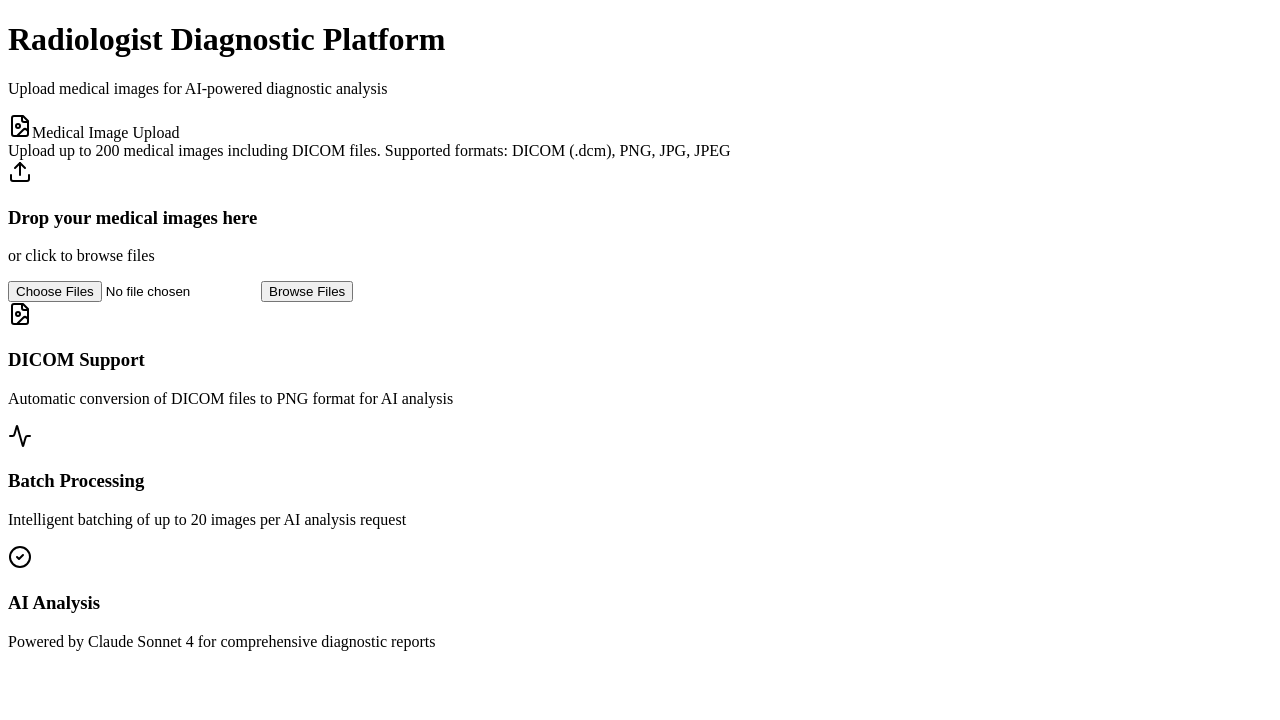
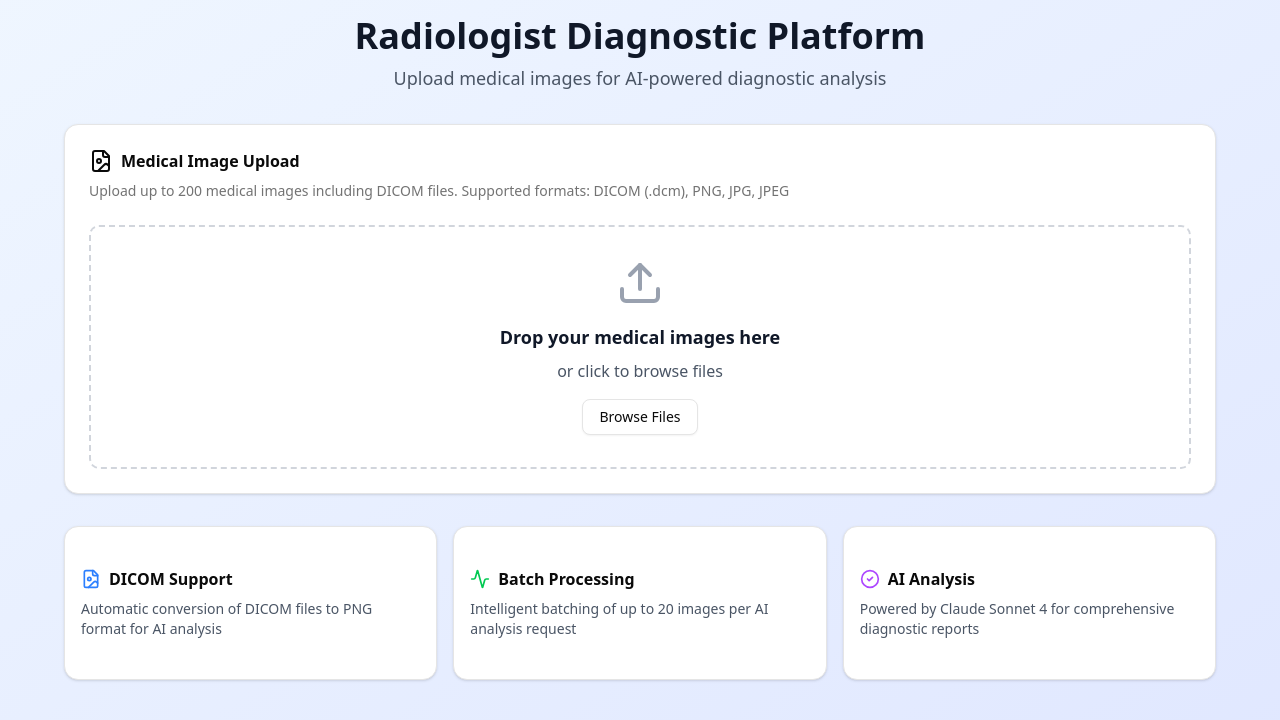
Before and after one commit to blackboxai-deploy/vibe-1757016453928, a Next.js app: page / in a window 1280 px wide. Shown: the top 720 px of the page. Built offline with nearby package versions, Linux system fonts and the light colour scheme.

Commit message:
Add src/app/layout.tsx

```diff
--- /dev/null
+++ b/src/app/layout.tsx
@@ -0,0 +1,24 @@
+import './globals.css';
+
+export const metadata = {
+  title: 'Medical Imaging Analysis - Radiologist AI Diagnostic Tool',
+  description: 'Professional radiologist platform for AI-powered medical image analysis supporting DICOM files and bulk processing with Claude Sonnet 4',
+};
+
+export default function RootLayout({
+  children,
+}: {
+  children: React.ReactNode;
+}) {
+  return (
+    <html lang="en" className="h-full">
+      <body className="h-full antialiased font-sans">
+        <div className="min-h-full">
+          <main>
+            {children}
+          </main>
+        </div>
+      </body>
+    </html>
+  );
+}
```
